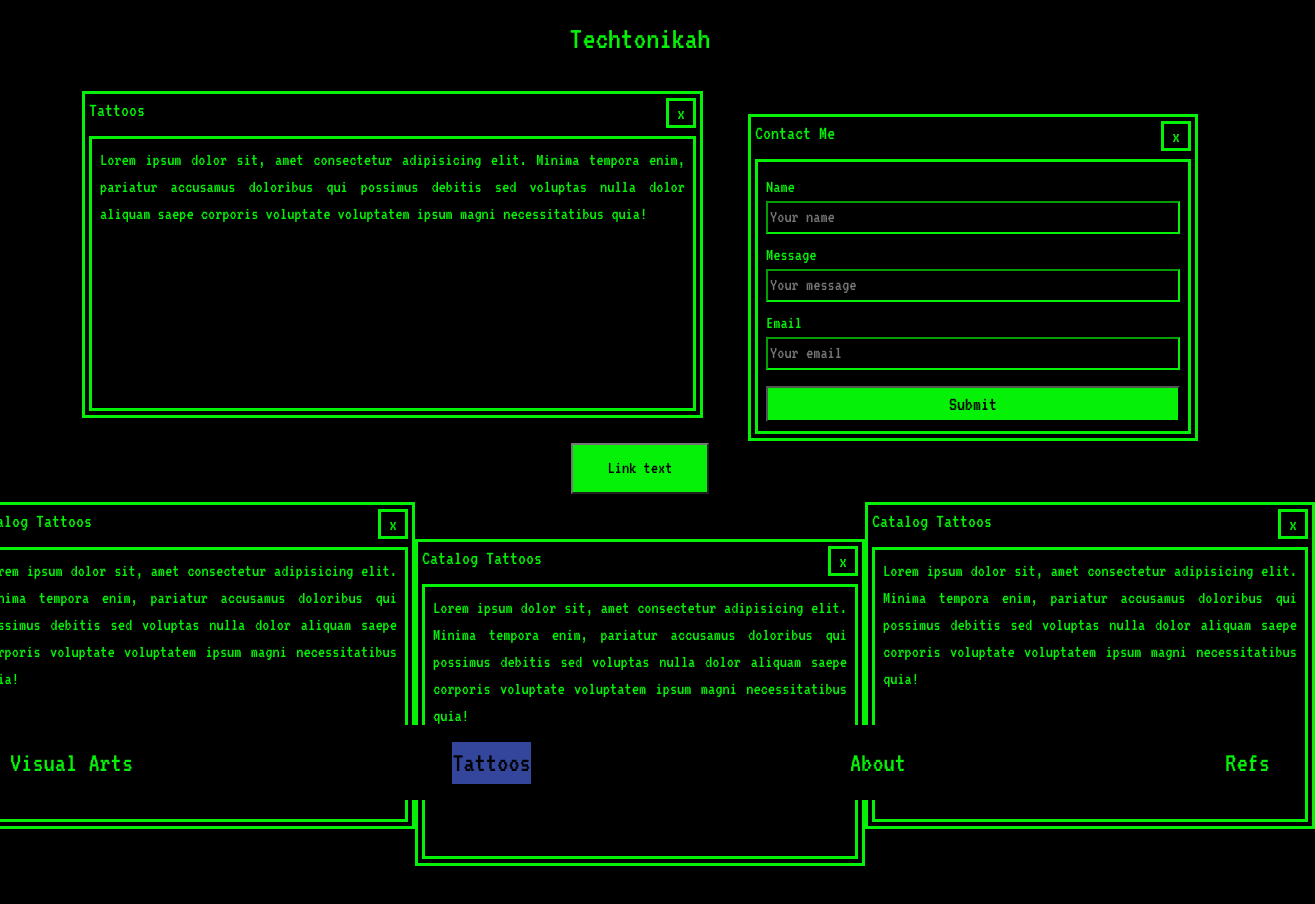
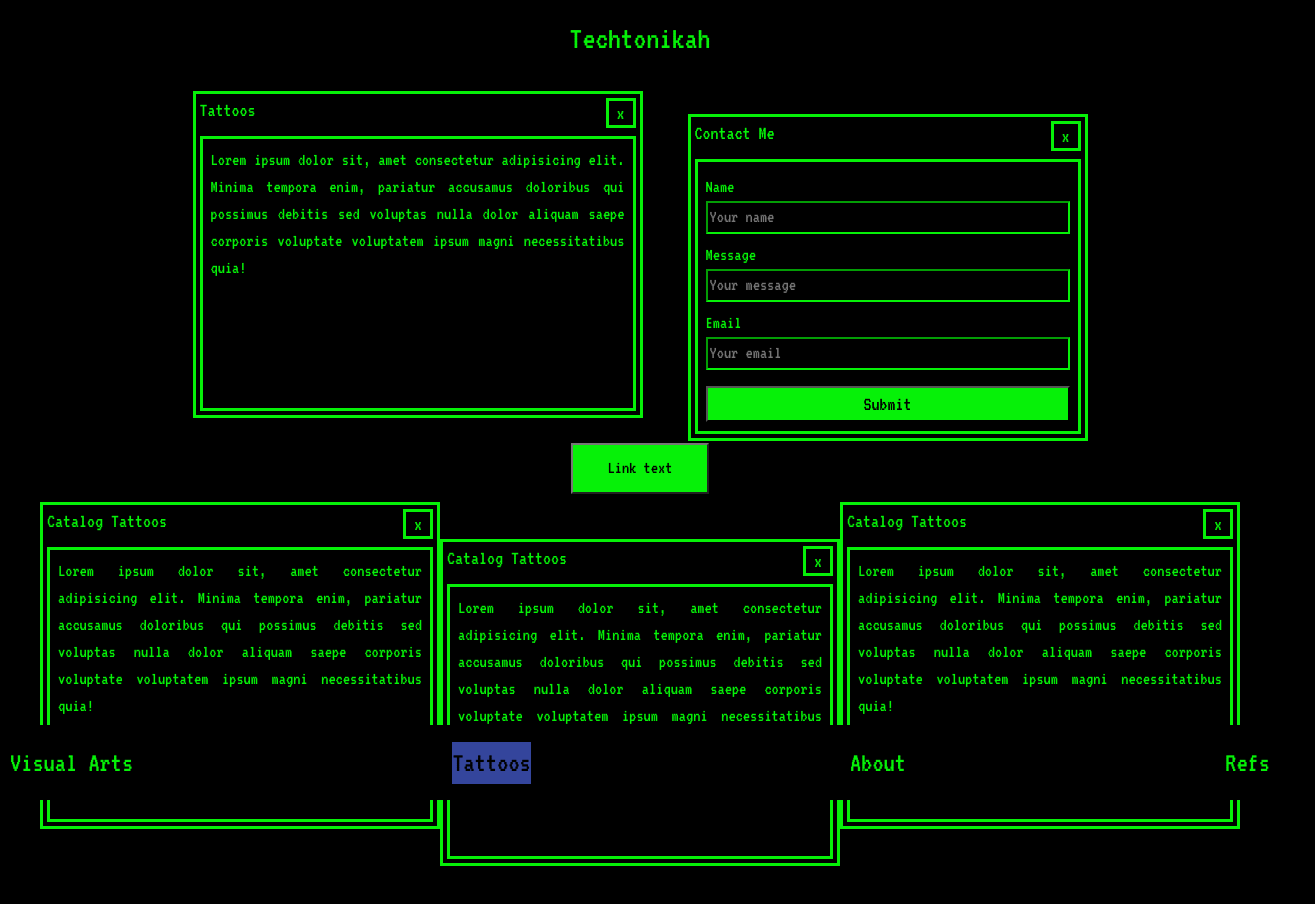
Before and after one commit to missatoy/techtonikah, a React (Vite) app: page /tattoos in a window 1280 px wide. Shown: the top 904 px of the page, 1315 px wide, since content can reach past the window. Built offline with nearby package versions, Linux system fonts and the light colour scheme.

Commit message:
reduced max-width of every window

```diff
--- a/src/index.css
+++ b/src/index.css
@@ -68,7 +68,7 @@ body {
 }
 
 .about-windows {
-  min-width: 600px;
+  min-width: 450px;
   border: solid #06F108;
 }
 
@@ -216,8 +216,8 @@ body {
 
 .retro-window {
   border: solid #06F108;
-  max-width: 750px;
-  min-width: 450px;
+  max-width: 450px;
+  min-width: 400px;
 }
 
 .retro-header {
```
